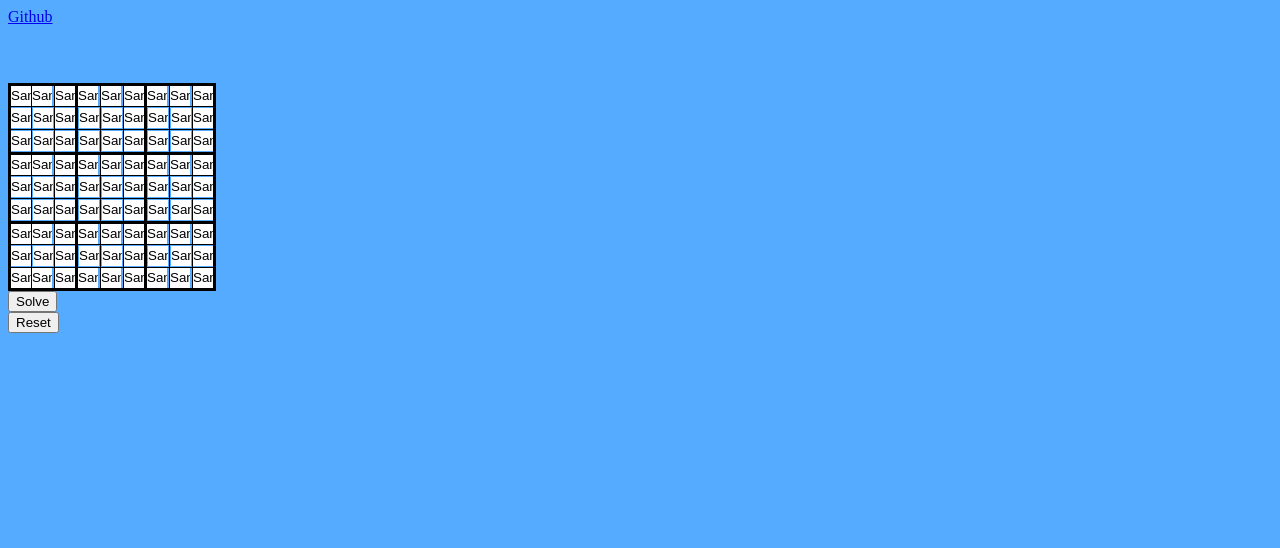
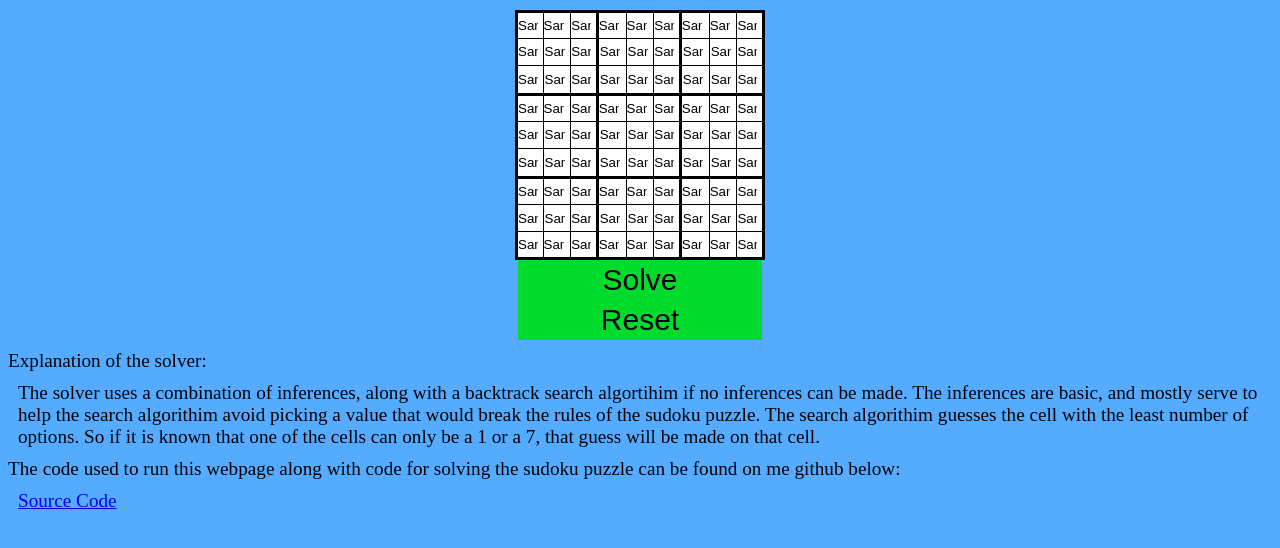
Before and after one commit to mkaufmann84/Image-Sudoku-Solver-Web, a Flask app: template templates/grid_values.html in a window 1280 px wide. Shown: the top 548 px of the page. Run offline with Flask 2, Linux system fonts and the light colour scheme; the template is opened without the code that fills it: most values are stand-ins (such as "Sample title", 1, 10 or a date in 2020).

Commit message:
looking fresh

```diff
--- a/app.py
+++ b/app.py
@@ -42,5 +42,5 @@ def register():
 
 
 
-#if __name__ == '__main__':
-#   app.run() #live updates
+if __name__ == '__main__':
+  app.run(debug=True) #live updates
--- a/static/styles/webstyles.css
+++ b/static/styles/webstyles.css
@@ -1,5 +1,6 @@
 body {
   background-color: #55ABFF;
+  font-size: 100%;
 }
 
 table{
@@ -7,8 +8,8 @@ table{
     /*margin-right: auto;
     margin-left: auto;*/
     margin-top: 15mm;
-width: 100px;
-height: 100px ;}
+width: 250px;
+height: 250px ;}
 input {
     width: 20px;
     height: 20px;
@@ -26,12 +27,26 @@ input {
 
 }
 
+.tablegrid{
+    margin-top: 10px;
+    background-color: white;
+    margin-left: auto;
+    margin-right: auto;
+
+}
+
+.licanv{
+    list-style-type:none;
+    margin: 0px 0px;
+}
+
+p{
+    margin: 10px 0px;
+}
+
 td{
-
     border-left: black solid 1px;
     border-top: black solid 1px;
-
-
 
 }
 .lu{
@@ -70,3 +85,21 @@ td{
     border-right: solid black 3px;
     padding: 0px;
 }
+
+.sbutton{
+    width: 244px;
+    height: 40px;
+    font-size: 30px;
+    border: none;
+    background-color: #00DC2D
+
+}
+.sbutton:hover{
+    background-color: #00941E;
+    cursor: pointer;
+}
+
+.explain{
+    font-size: 120%;
+
+}
--- a/templates/grid_values.html
+++ b/templates/grid_values.html
@@ -9,11 +9,9 @@
     </script>
 </head>
 <body>
-    <a link href= "https://github.com/mkaufmann84">Github
-    </a>
     <div>
         <form method = "GET", action="/solve">
-        <table>
+        <table class = "tablegrid">
             <tr>
                 <td class="lu" ><input name = "00" value ={{n00}}></td>
 
@@ -125,15 +123,26 @@
 
 
         </table>
+        <div style ="text-align: center;">
 
-        <button type="submit"  id="solve">Solve</button>
+        <button type="submit" class="sbutton" id="solve">Solve</button>
     </form>
     <form method = "GET" action="/reset">
-        <button type="submit"> Reset </button>
+        <button type="submit" class="sbutton"> Reset </button>
 
     </form>
     </div>
+</div>
 
+<p class = "explain">Explanation of the solver:</p>
+<p style="margin-left: 10px;" class="explain">
+    The solver uses a combination of inferences, along with a backtrack search algortihim if no inferences can be made. The inferences are basic, and mostly serve to help the search algorithim avoid picking a value that would break the rules of the sudoku puzzle. The search algorithim guesses the cell with the least number of options. So if it is known that one of the cells can only be a 1 or a 7, that guess will be made on that cell.
+</p>
+
+<p class = "explain">The code used to run this webpage along with code for solving the sudoku puzzle can be found on me github below:</p>
+<p style="margin-left: 10px;" class="explain">
+    <a link href= "https://github.com/mkaufmann84/sudoku_web">Source Code
+    </a>
 
 
 </body>
--- a/templates/website.html
+++ b/templates/website.html
@@ -13,7 +13,7 @@
     </a>
     <div>
         <form method = "GET", action="/solve">
-        <table>
+        <table class = "tablegrid">
             <tr>
                 <td class="lu" ><input name = "00"></td>
 
```
Also changed, not shown: static/main.js (+26 -21 lines), templates/web_js.html (+39 -18 lines).
